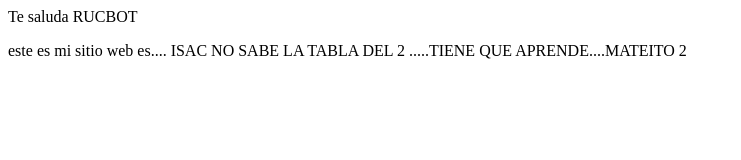
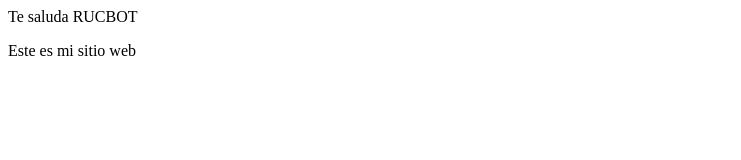
Before and after one commit to Levi-VBA/proyectoDemoCursoPrework, a plain HTML site: page index.html in a window 1280 px wide. Shown: the whole page, without its empty margins (0-741 px from the left). Drawn offline with Linux system fonts and the light colour scheme.

Commit message:
editamos el body

```diff
--- a/index.html
+++ b/index.html
@@ -9,7 +9,7 @@
 <body>
     Te saluda RUCBOT
     <p>
-        este es mi sitio web es.... ISAC NO SABE LA TABLA DEL 2 .....TIENE QUE APRENDE....MATEITO 2
+        Este es mi sitio web
     </p>
 </body>
 </html>
```
